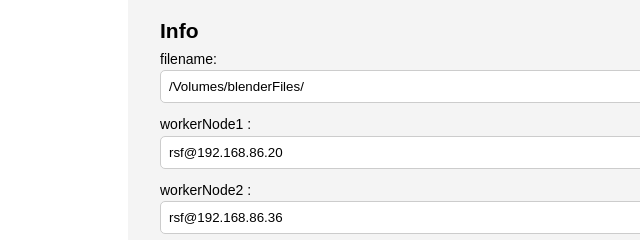
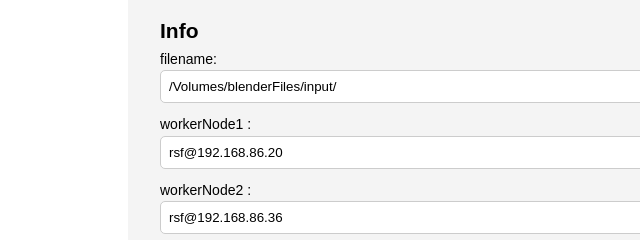
Before and after one commit to rfrancian/render_farm_socketio, a website: page public/index.html in a window 1280 px wide. Shown: the part 158-398 px from the top of the page, 44-684 px from the left. Drawn offline with nearby package versions, Linux system fonts and the light colour scheme; no server answers.

Commit message:
updated readme

```diff
--- a/public/index.html
+++ b/public/index.html
@@ -19,7 +19,7 @@
 
       <div>
         <label for="filename"> filename:</label>
-        <input type="text" value='/Volumes/blenderFiles/' id="filename">
+        <input type="text" value='/Volumes/blenderFiles/input/' id="filename">
       </div>
 
       <div>
```
